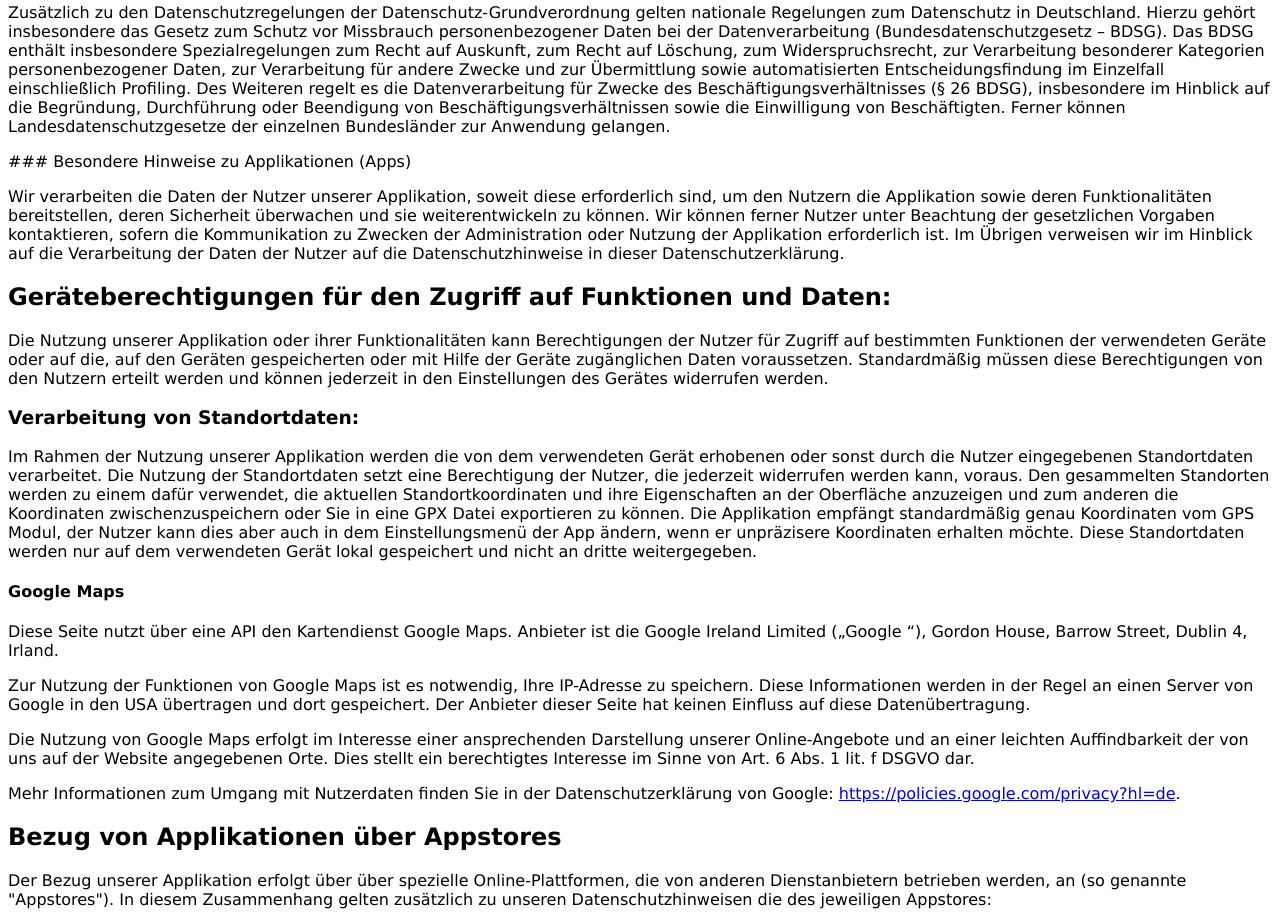
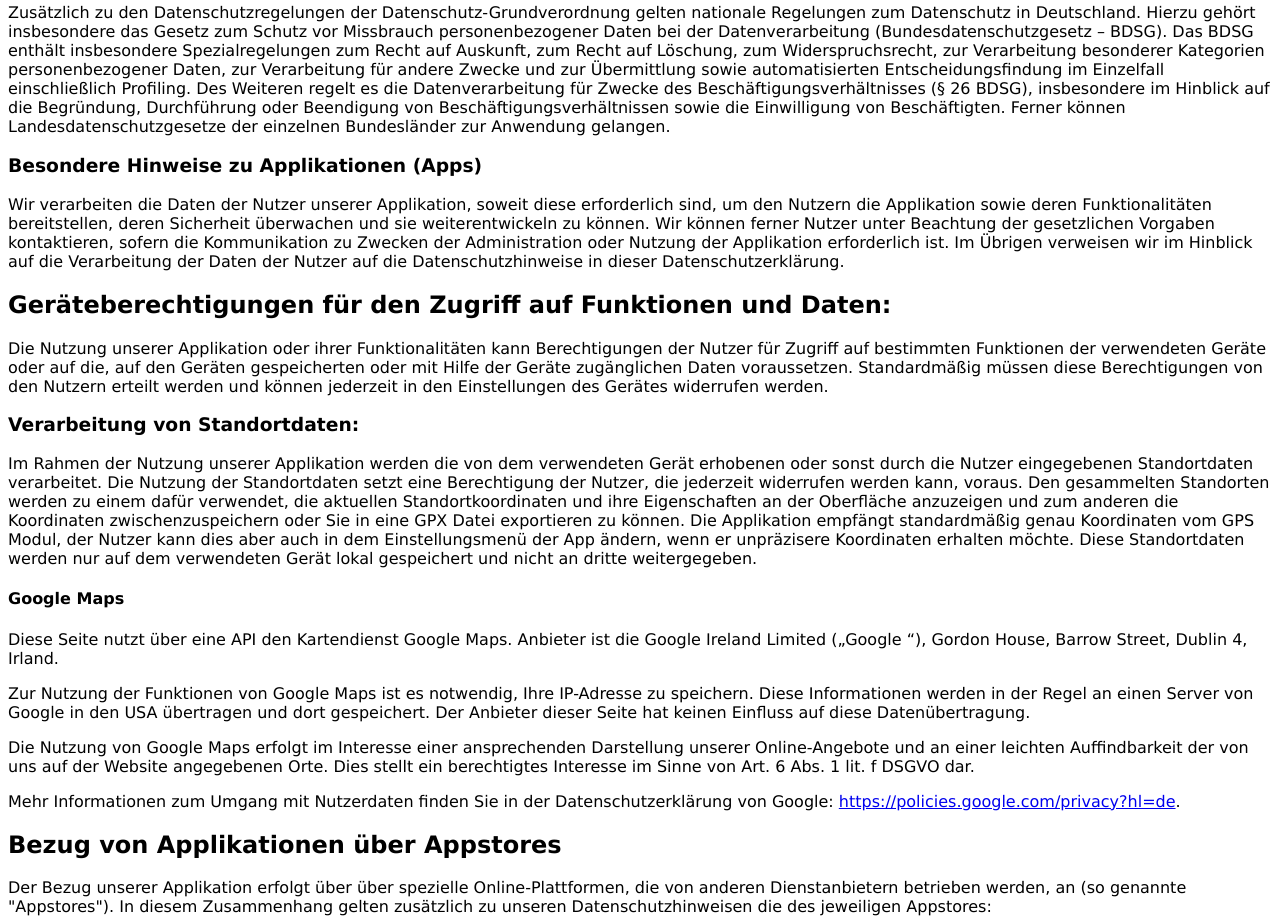
Before and after one commit to Robinson97/Robinson97.github.io, a plain HTML site: page privacy.html in a window 1280 px wide. Shown: the part 1319-2241 px from the top of the page. Drawn offline with Linux system fonts and the light colour scheme.

Commit message:
Change p to h3

```diff
--- a/privacy.html
+++ b/privacy.html
@@ -62,7 +62,7 @@ text-transform: none;
 </ul>
 <h3 id="nationaledatenschutzregelungenindeutschland">Nationale Datenschutzregelungen in Deutschland</h3>
 <p>Zusätzlich zu den Datenschutzregelungen der Datenschutz-Grundverordnung gelten nationale Regelungen zum Datenschutz in Deutschland. Hierzu gehört insbesondere das Gesetz zum Schutz vor Missbrauch personenbezogener Daten bei der Datenverarbeitung (Bundesdatenschutzgesetz – BDSG). Das BDSG enthält insbesondere Spezialregelungen zum Recht auf Auskunft, zum Recht auf Löschung, zum Widerspruchsrecht, zur Verarbeitung besonderer Kategorien personenbezogener Daten, zur Verarbeitung für andere Zwecke und zur Übermittlung sowie automatisierten Entscheidungsfindung im Einzelfall einschließlich Profiling. Des Weiteren regelt es die Datenverarbeitung für Zwecke des Beschäftigungsverhältnisses (§ 26 BDSG), insbesondere im Hinblick auf die Begründung, Durchführung oder Beendigung von Beschäftigungsverhältnissen sowie die Einwilligung von Beschäftigten. Ferner können Landesdatenschutzgesetze der einzelnen Bundesländer zur Anwendung gelangen. </p>
-<p>### Besondere Hinweise zu Applikationen (Apps) </p>
+<h3 id="nationaledatenschutzregelungenindeutschland"> Besondere Hinweise zu Applikationen (Apps) </h3>
 <p>Wir verarbeiten die Daten der Nutzer unserer Applikation, soweit diese erforderlich sind, um den Nutzern die Applikation sowie deren Funktionalitäten bereitstellen, deren Sicherheit überwachen und sie weiterentwickeln zu können. Wir können ferner Nutzer unter Beachtung der gesetzlichen Vorgaben kontaktieren, sofern die Kommunikation zu Zwecken der Administration oder Nutzung der Applikation erforderlich ist. Im Übrigen verweisen wir im Hinblick auf die Verarbeitung der Daten der Nutzer auf die Datenschutzhinweise in dieser Datenschutzerklärung. </p>
 <h2 id="gerteberechtigungenfrdenzugriffauffunktionenunddaten">Geräteberechtigungen für den Zugriff auf Funktionen und Daten:</h2>
 <p>Die Nutzung unserer Applikation oder ihrer Funktionalitäten kann Berechtigungen der Nutzer für Zugriff auf bestimmten Funktionen der verwendeten Geräte oder auf die, auf den Geräten gespeicherten oder mit Hilfe der Geräte zugänglichen Daten voraussetzen. Standardmäßig müssen diese Berechtigungen von den Nutzern erteilt werden und können jederzeit in den Einstellungen des Gerätes widerrufen werden.  </p>
```
